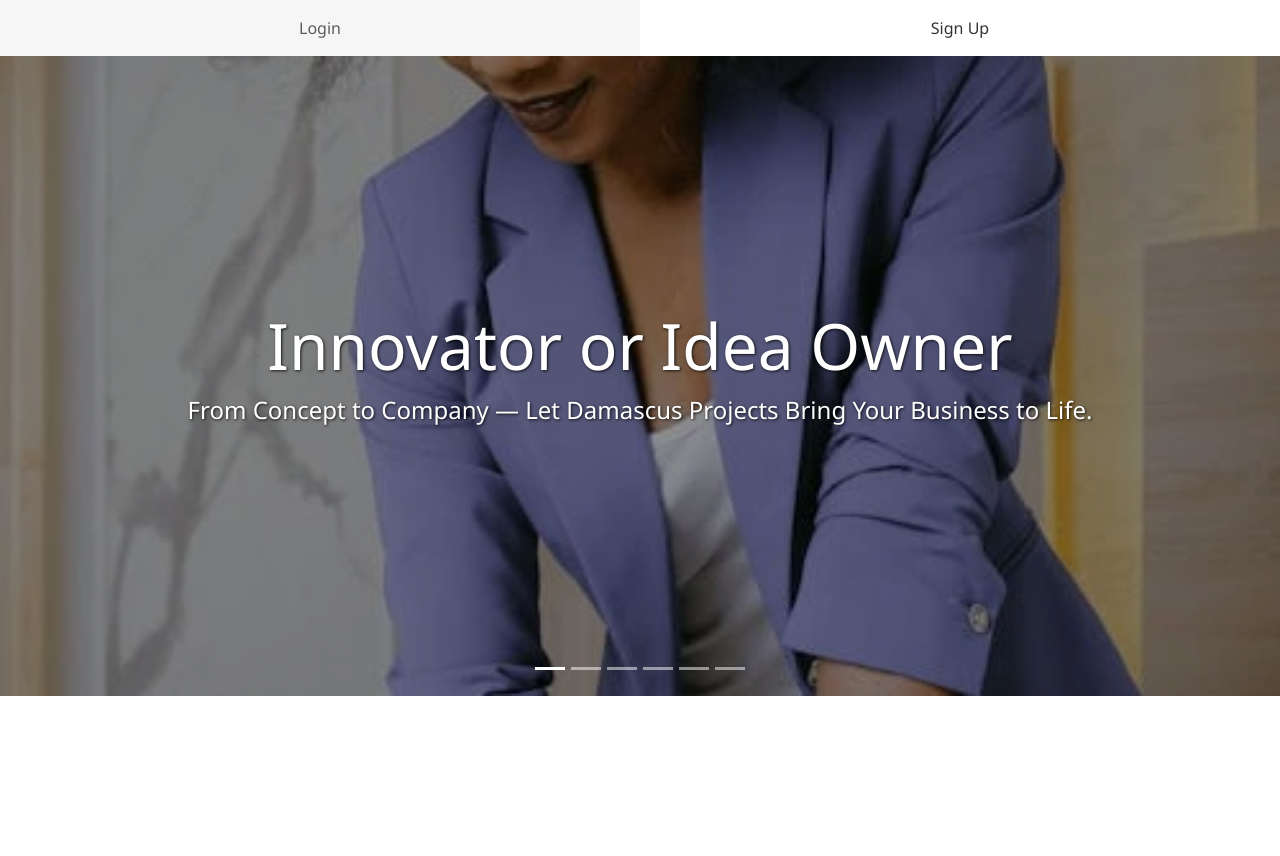
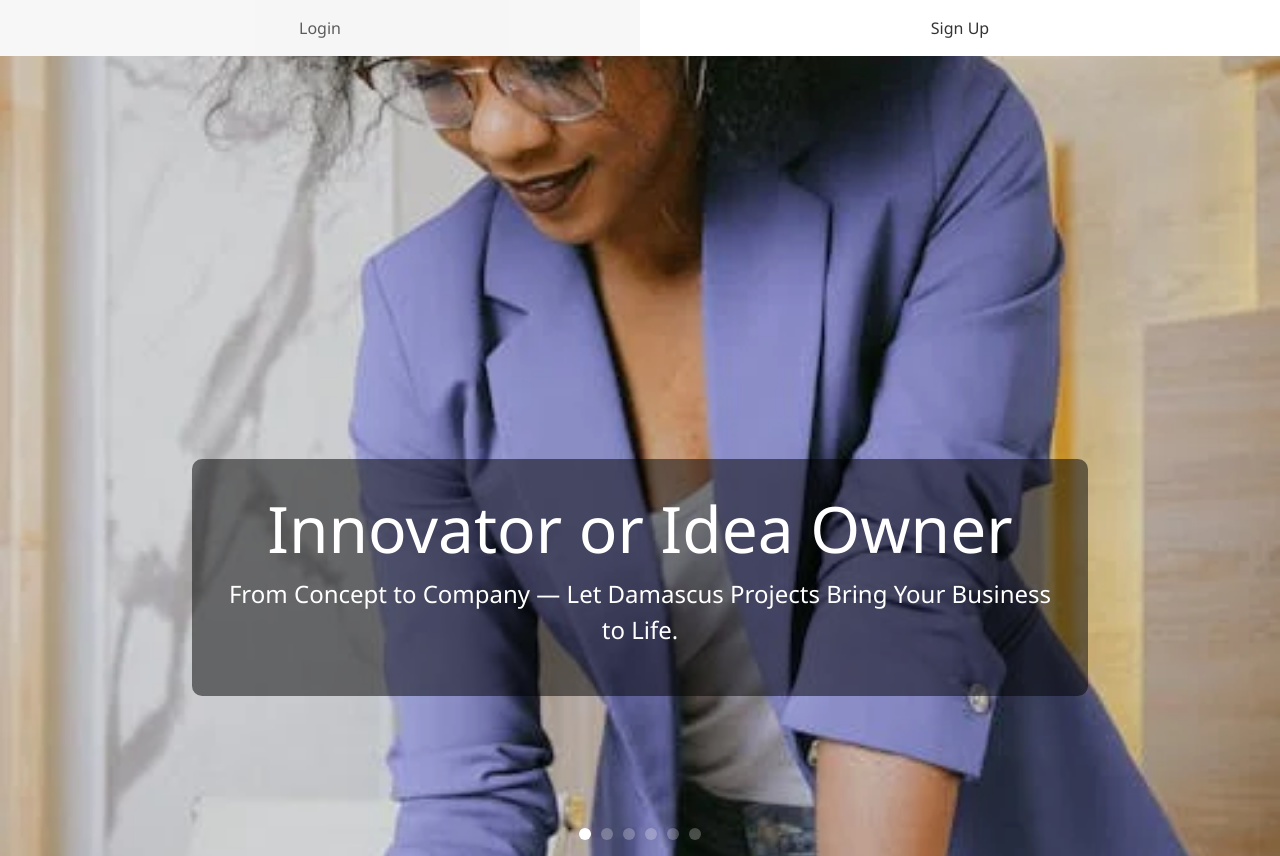
Before and after one commit to Abuqataada/damascusapp, a Flask app: page / in a window 1280 px wide. Before the commit the page ends 696 px from the top, so only its background shows below. Run offline with Flask 3, Linux system fonts and the light colour scheme.

Commit message:
Fix bugs1.3

```diff
--- a/static/css/style.css
+++ b/static/css/style.css
@@ -286,45 +286,79 @@
 
 
 
+/* Carousel Styles */
+#heroCarousel {
+  width: 100%;
+  position: relative;
+}
+
+.carousel-inner {
+  width: 100%;
+  overflow: hidden;
+}
+
+.hero-slide {
+  width: 100%;
+  height: 100vh;
+  min-height: 600px;
+  background-size: cover;
+  background-position: center;
+  background-repeat: no-repeat;
+  position: relative;
+  display: flex;
+  align-items: center;
+  justify-content: center;
+}
+
+/* Text overlay styles */
+.carousel-caption {
+  position: absolute;
+  right: 15%;
+  bottom: 20%;
+  left: 15%;
+  padding-top: 1.25rem;
+  padding-bottom: 1.25rem;
+  color: #fff;
+  text-align: center;
+  background-color: rgba(0, 0, 0, 0.5);
+  border-radius: 10px;
+  padding: 2rem;
+}
+
+/* Carousel indicator styles */
+.carousel-indicators [data-bs-target] {
+  width: 12px;
+  height: 12px;
+  border-radius: 50%;
+  margin: 0 5px;
+  background-color: rgba(255, 255, 255, 0.5);
+  border: none;
+}
+
+.carousel-indicators .active {
+  background-color: #fff;
+}
+
+/* Responsive adjustments */
+@media (max-width: 768px) {
   .hero-slide {
     height: 80vh;
     min-height: 500px;
-    background-size: cover;
-    background-position: center;
-    position: relative;
-  }
-
-  .overlay {
-    position: absolute;
-    top: 0;
-    left: 0;
-    width: 100%;
-    height: 100%;
-    background-color: rgba(0, 0, 0, 0.4);
   }
 
   .carousel-caption {
-    position: relative;
-    right: auto;
-    bottom: auto;
-    left: auto;
-    padding: 2rem;
-    color: white;
-    text-shadow: 1px 1px 3px rgba(0, 0, 0, 0.8);
-  }
-
-  @media (max-width: 768px) {
-    .hero-slide {
-      height: 60vh;
-    }
-    .carousel-caption h1 {
-      font-size: 2.5rem !important;
-    }
-    .carousel-caption p {
-      font-size: 1.25rem !important;
-    }
-  }
-
+    bottom: 10%;
+    padding: 1rem;
+  }
+
+  .carousel-caption h1 {
+    font-size: 2rem !important;
+  }
+
+  .carousel-caption p {
+    font-size: 1rem !important;
+  }
+}
 
 
 
--- a/templates/base.html
+++ b/templates/base.html
@@ -1,27 +1,48 @@
 <!DOCTYPE html>
 <html lang="en">
 <head>
-  <meta charset="UTF-8" />
-  <meta name="viewport" content="width=device-width, initial-scale=1.0"/>
+  <meta charset="UTF-8">
+  <meta name="viewport" content="width=device-width, initial-scale=1.0">
+  <meta name="description" content="Damascus Projects & Services - Your trusted partner for innovative solutions">
+
   <title>{% block title %}Damascus Projects & Services{% endblock %}</title>
 
-  <link href="https://cdn.jsdelivr.net/npm/bootstrap@5.3.2/dist/css/bootstrap.min.css" rel="stylesheet">
-  <link rel="stylesheet" href="https://cdnjs.cloudflare.com/ajax/libs/font-awesome/6.4.0/css/all.min.css">
-  <link rel="stylesheet" href="https://cdn.jsdelivr.net/npm/swiper@10/swiper-bundle.min.css" />
+  <!-- Favicon -->
+  <link rel="icon" href="{{ url_for('static', filename='images/favicon.ico') }}">
+
+  <!-- CSS Links -->
+  <!-- Bootstrap 5 CSS -->
+  <link href="https://cdn.jsdelivr.net/npm/bootstrap@5.3.2/dist/css/bootstrap.min.css" rel="stylesheet"
+        integrity="sha384-T3c6CoIi6uLrA9TneNEoa7RxnatzjcDSCmG1MXxSR1GAsXEV/Dwwykc2MPK8M2HN" crossorigin="anonymous">
+
+  <!-- Font Awesome -->
+  <link rel="stylesheet" href="https://cdnjs.cloudflare.com/ajax/libs/font-awesome/6.4.0/css/all.min.css"
+        integrity="sha512-iecdLmaskl7CVkqkXNQ/ZH/XLlvWZOJyj7Yy7tcenmpD1ypASozpmT/E0iPtmFIB46ZmdtAc9eNBvH0H/ZpiBw=="
+        crossorigin="anonymous" referrerpolicy="no-referrer">
+
+  <!-- Animate.css -->
   <link rel="stylesheet" href="https://cdnjs.cloudflare.com/ajax/libs/animate.css/4.1.1/animate.min.css"/>
-  <link href="{{ url_for('static', filename='css/style.css') }}" rel="stylesheet">
+
+  <!-- Custom CSS -->
+  <link rel="stylesheet" href="{{ url_for('static', filename='css/style.css') }}">
+
   {% block head %}{% endblock %}
 </head>
 <body>
+  <!-- Main Content -->
+  <main>
+    {% block content %}{% endblock %}
+  </main>
 
+  <!-- JavaScript Libraries -->
+  <!-- Bootstrap Bundle with Popper -->
+  <script src="https://cdn.jsdelivr.net/npm/bootstrap@5.3.2/dist/js/bootstrap.bundle.min.js"
+          integrity="sha384-C6RzsynM9kWDrMNeT87bh95OGNyZPhcTNXj1NW7RuBCsyN/o0jlpcV8Qyq46cDfL"
+          crossorigin="anonymous"></script>
 
-<!-- Main Content -->
-<main>
-  {% block content %}{% endblock %}
-</main>
+  <!-- Custom JS -->
+  <script src="{{ url_for('static', filename='js/script.js') }}" defer></script>
 
-<script src="https://cdn.jsdelivr.net/npm/bootstrap@5.3.2/dist/js/bootstrap.bundle.min.js"></script>
-<script src="https://cdn.jsdelivr.net/npm/swiper@10/swiper-bundle.min.js"></script>
-<script src="{{ url_for('static', filename='js/script.js') }}"></script>
+  {% block scripts %}{% endblock %}
 </body>
 </html>
--- a/templates/index.html
+++ b/templates/index.html
@@ -39,26 +39,20 @@
   <div class="carousel-inner">
     <!-- Slide 1 -->
     <div class="carousel-item active">
-      <div class="hero-slide" style="background-image: url({{ url_for('static', filename='images/1.webp') }});">
-        <div class="overlay"></div>
-        <div class="container h-100 d-flex align-items-center justify-content-center">
+      <div class="hero-slide" style="background-image: url('{{ url_for('static', filename='images/1.webp') }}');">
         <div class="carousel-caption text-center">
           <h1 class="display-3 display-md-2 display-lg-1 animate__animated animate__fadeInDown">Innovator or Idea Owner</h1>
           <p class="lead fs-4 fs-md-3 fs-lg-2 animate__animated animate__fadeInUp">From Concept to Company — Let Damascus Projects Bring Your Business to Life.</p>
         </div>
       </div>
     </div>
-    </div>
 
     <!-- Slide 2 -->
     <div class="carousel-item">
-      <div class="hero-slide" style="background-image: url('{{ url_for('static', filename='images/2.png') }}');">
-        <div class="overlay"></div>
-        <div class="container h-100 d-flex align-items-center justify-content-center">
+      <div class="hero-slide" style="background-image: url('{{ url_for('static', filename='images/6.png') }}');">
         <div class="carousel-caption text-center">
           <h1 class="display-3 display-md-2 display-lg-1 animate__animated animate__fadeInDown">Visa Sponsorship</h1>
           <p class="lead fs-4 fs-md-3 fs-lg-2 animate__animated animate__fadeInUp">From Application to Arrival — Trusted Visa Sponsorship by Damascus Projects.</p>
-          </div>
         </div>
       </div>
     </div>
@@ -66,12 +60,9 @@
     <!-- Slide 3 -->
     <div class="carousel-item">
       <div class="hero-slide" style="background-image: url('{{ url_for('static', filename='images/3.jpg') }}');">
-        <div class="overlay"></div>
-        <div class="container h-100 d-flex align-items-center justify-content-center">
         <div class="carousel-caption text-center">
           <h1 class="display-3 display-md-2 display-lg-1 animate__animated animate__fadeInDown">Priority Housing</h1>
           <p class="lead fs-4 fs-md-3 fs-lg-2 animate__animated animate__fadeInUp">Affordable. Reliable. Yours — Damascus Projects Makes Home Possible.</p>
-          </div>
         </div>
       </div>
     </div>
@@ -79,12 +70,9 @@
     <!-- Slide 4 -->
     <div class="carousel-item">
       <div class="hero-slide" style="background-image: url('{{ url_for('static', filename='images/4.jpg') }}');">
-        <div class="overlay"></div>
-        <div class="container h-100 d-flex align-items-center justify-content-center">
         <div class="carousel-caption text-center">
           <h1 class="display-3 display-md-2 display-lg-1 animate__animated animate__fadeInDown">Hire Purchase</h1>
           <p class="lead fs-4 fs-md-3 fs-lg-2 animate__animated animate__fadeInUp">Empowering Growth Through Easy Access to Heavy Equipment — Farm & Construction Vehicles on Hire Purchase.</p>
-          </div>
         </div>
       </div>
     </div>
@@ -92,21 +80,16 @@
     <!-- Slide 5 -->
     <div class="carousel-item">
       <div class="hero-slide" style="background-image: url('{{ url_for('static', filename='images/5.png') }}');">
-        <div class="overlay"></div>
-        <div class="container h-100 d-flex align-items-center justify-content-center">
         <div class="carousel-caption text-center">
           <h1 class="display-3 display-md-2 display-lg-1 animate__animated animate__fadeInDown">Investor</h1>
           <p class="lead fs-4 fs-md-3 fs-lg-2 animate__animated animate__fadeInUp">Invest Smart, Grow Bigger — Damascus Projects Handles the Work, You Reap the Rewards.</p>
         </div>
       </div>
     </div>
-    </div>
 
     <!-- Slide 6 -->
     <div class="carousel-item">
-      <div class="hero-slide" style="background-image: url('{{ url_for('static', filename='images/6.png') }}');">
-        <div class="overlay"></div>
-        <div class="container h-100 d-flex align-items-center justify-content-center">
+      <div class="hero-slide" style="background-image: url('{{ url_for('static', filename='images/2.png') }}');">
         <div class="carousel-caption text-center">
           <h1 class="display-3 display-md-2 display-lg-1 animate__animated animate__fadeInDown">Project Management</h1>
           <p class="lead fs-4 fs-md-3 fs-lg-2 animate__animated animate__fadeInUp">From Planning to Execution — Damascus Projects Turns Your Vision into Reality.</p>
@@ -114,8 +97,6 @@
       </div>
     </div>
   </div>
-  </div>
 </section>
 
-
 {% endblock %}
```
Lines whose indentation alone changed are shown as unchanged.
